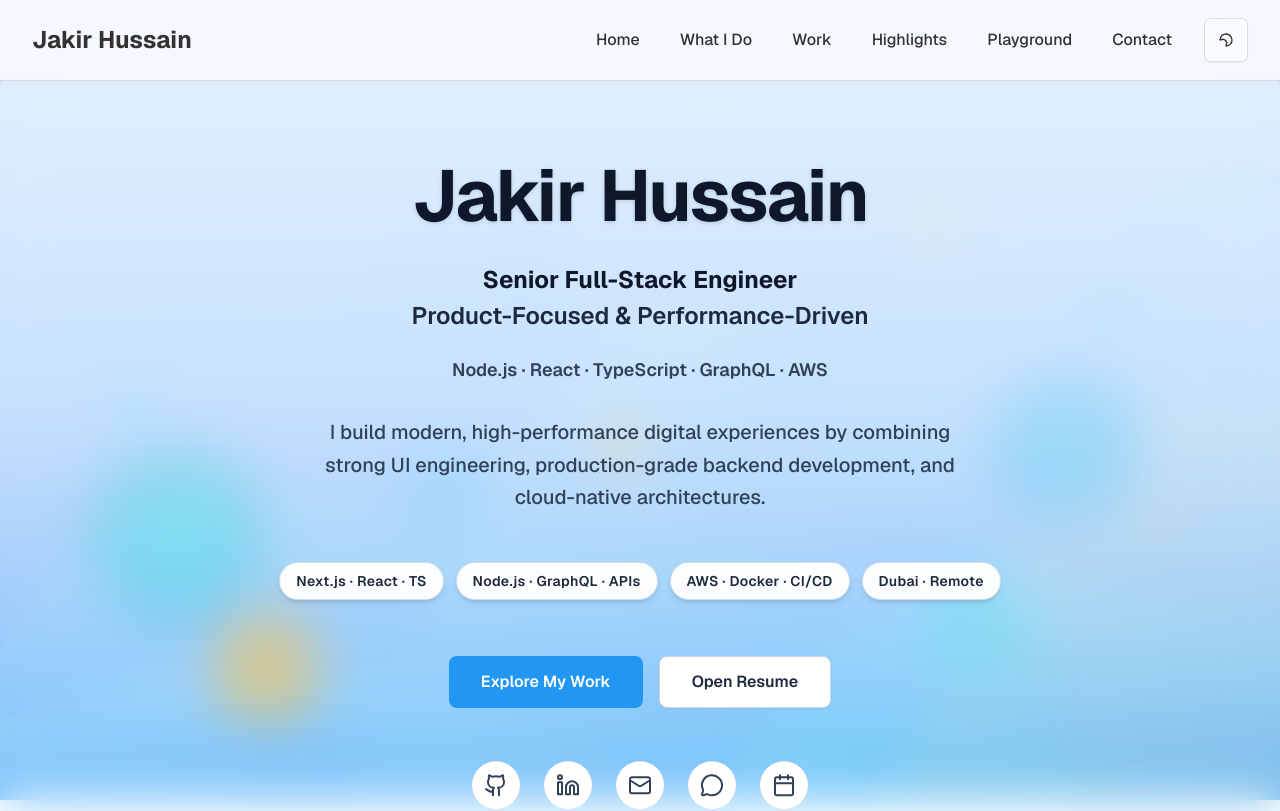
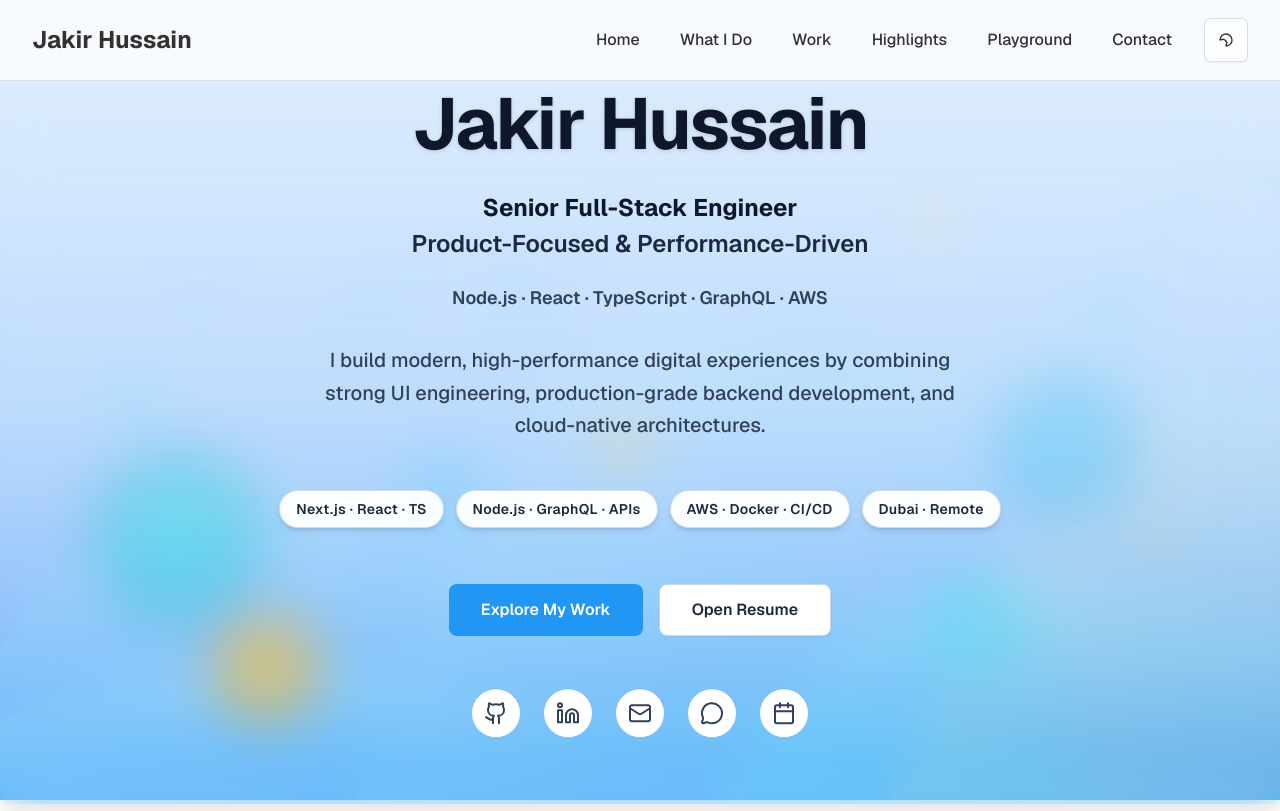
Before and after one commit to iam-hussain/my-portfolio, a Next.js app: page / in a window 1280 px wide. Shown: the top 811 px of the page. Built offline with nearby package versions, Linux system fonts and the light colour scheme.

Commit message:
feat: adjust snapshot hero spacing

```diff
--- a/components/snapshot/snapshot-hero.tsx
+++ b/components/snapshot/snapshot-hero.tsx
@@ -67,7 +67,7 @@ export function SnapshotHero() {
     <section
       ref={sectionRef}
       id="home"
-      className="relative min-h-screen flex items-center justify-center w-full px-0 py-16 sm:py-20 overflow-hidden"
+      className="relative min-h-screen flex items-center justify-center w-full px-0 lg:py-6 overflow-hidden"
       aria-label="Hero section"
     >
       <div className="relative z-20 w-full">
@@ -98,7 +98,7 @@ export function SnapshotHero() {
           initial={{ opacity: 0, y: 30 }}
           animate={{ opacity: 1, y: 0 }}
           transition={{ duration: 1, ease: [0.22, 1, 0.36, 1] }}
-          className="relative backdrop-blur-xl rounded-[0.5rem] p-8 sm:p-12 md:p-16 lg:p-20 mx-auto border-none sm:border sm:border-slate-200/60 dark:sm:border-white/10 bg-white/5 dark:bg-slate-900/10 sm:bg-white/10 sm:dark:bg-slate-900/30 shadow-none sm:[box-shadow:0_10px_20px_rgba(0,0,0,0.1)]"
+          className="relative lg:backdrop-blur-xl rounded-[0.5rem] px-4 lg:p-16 mx-auto border-none sm:border sm:border-slate-200/60 dark:sm:border-white/10 bg-white/5 dark:bg-slate-900/10 lg:bg-transparent lg:dark:bg-transparent shadow-none lg:[box-shadow:0_10px_20px_rgba(0,0,0,0.1)]"
         >
           {/* Inner Highlight */}
           <div
```
